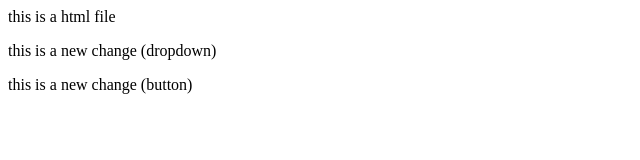
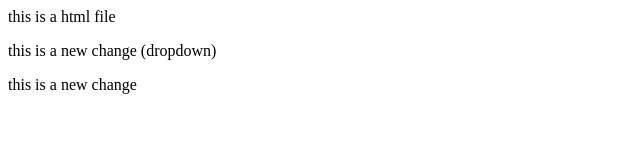
Before and after one commit to kamana-sharma/kamana-repo1, a plain HTML site: page index.html in a window 1280 px wide. Shown: the full height of the page, 0-640 px from the left. Drawn offline with Linux system fonts and the light colour scheme.

Commit message:
new thing

```diff
--- a/index.html
+++ b/index.html
@@ -1,3 +1,3 @@
 <p> this is a html file </p>
 <p>this is a new change (dropdown)</p>
-<p>this is a new change (button)</p>
+<p>this is a new change</p>
```
